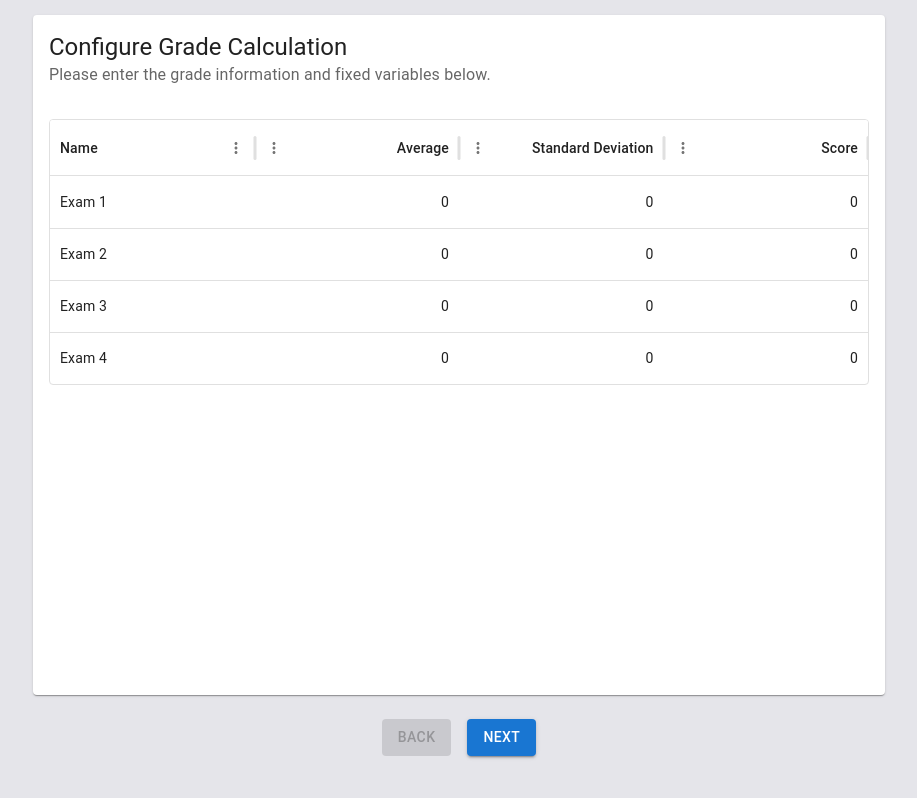
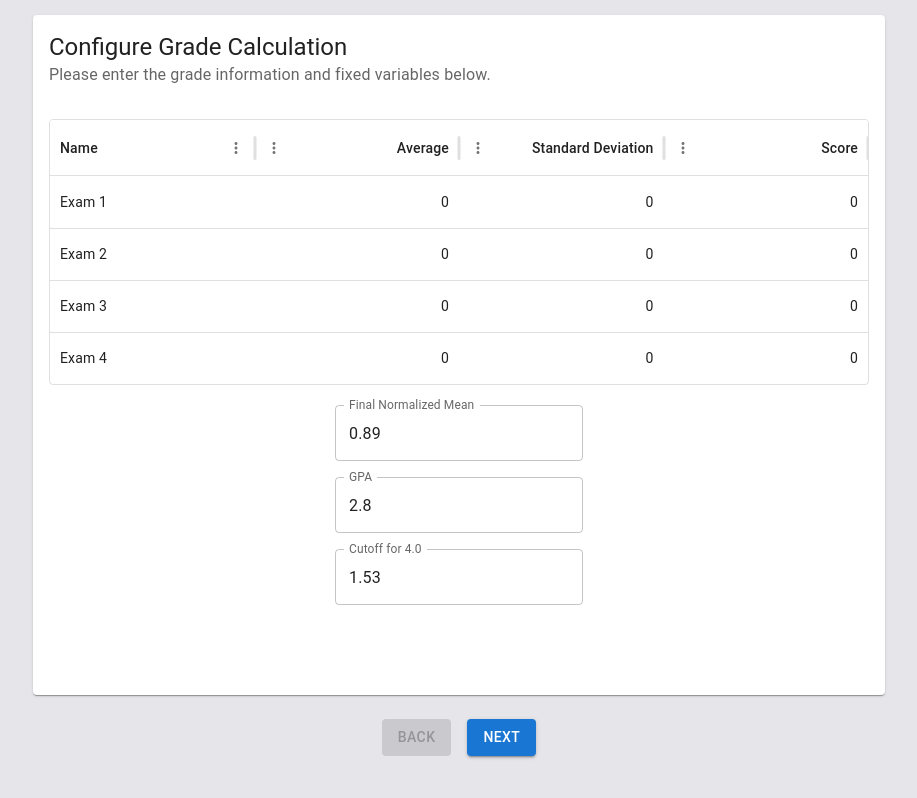
Before and after one commit to RileyCullen/bioc-grade-calculator, a React (Vite) app: page / in a window 1280 px wide. Shown: the whole page, without its empty margins (181-1098 px from the left). Built offline with nearby package versions, Linux system fonts and the light colour scheme.

Commit message:
fixed grade variable inputs

```diff
--- a/src/bioc-grade-calculator/index.tsx
+++ b/src/bioc-grade-calculator/index.tsx
@@ -36,7 +36,12 @@ function BiocGradeCalculator() {
                 standardDeviation: 0,
                 score: 0
             }
-        ]
+        ],
+        fixedGradeVariables: {
+            finalNormalizedMean: 0.89,
+            gpa: 2.8,
+            cutoff: 1.53
+        }
     });
 
     return (
--- /dev/null
+++ b/src/bioc-grade-calculator/slides/grade-configuration/fixed-grade-variables.tsx
@@ -0,0 +1,61 @@
+import { Grid2, TextField } from '@mui/material';
+import { FixedGradeVariables as IFixedGradeVariables } from '../../types';
+
+interface FixedGradeVariablesProps {
+    state: IFixedGradeVariables;
+    setState(newState: IFixedGradeVariables): void;
+}
+
+function FixedGradeVariables(props: FixedGradeVariablesProps){
+    const { state, setState } = props;
+    const { finalNormalizedMean, gpa, cutoff } = state;
+    return (
+        <Grid2
+            container
+            direction='column'
+            justifyContent='center'
+            alignItems='center'
+            sx={{ marginTop: '20px' }}
+            spacing={2}
+        >
+            <TextField
+                label='Final Normalized Mean'
+                type='number'
+                defaultValue={finalNormalizedMean}
+                onChange={(e) => {
+                    const value = Number(e.target.value);
+                    setState({
+                        ...state,
+                        finalNormalizedMean: value
+                    });
+                }}
+            />
+            <TextField
+                label='GPA'
+                type='number'
+                defaultValue={gpa}
+                onChange={(e) => {
+                    const value = Number(e.target.value);
+                    setState({
+                        ...state,
+                        gpa: value
+                    });
+                }}
+            />
+            <TextField
+                label='Cutoff for 4.0'
+                type='number'
+                defaultValue={cutoff}
+                onChange={(e) => {
+                    const value = Number(e.target.value);
+                    setState({
+                        ...state,
+                        cutoff: value
+                    });
+                }}
+            />
+        </Grid2>
+    );
+}
+
+export default FixedGradeVariables;
--- a/src/bioc-grade-calculator/slides/grade-configuration/grade-configuration.tsx
+++ b/src/bioc-grade-calculator/slides/grade-configuration/grade-configuration.tsx
@@ -1,6 +1,7 @@
 import { CardContent, CardHeader } from '@mui/material';
-import { GradeState } from '../../types';
+import { FixedGradeVariables as IFixedGradeVariables, GradeState } from '../../types';
 import GradeTable from './grade-table';
+import FixedGradeVariables from './fixed-grade-variables';
 
 interface GradeConfigurationProps {
     state: GradeState;
@@ -9,6 +10,7 @@ interface GradeConfigurationProps {
 
 function GradeConfiguration(props: GradeConfigurationProps) {
     const { state, setState } = props
+    const { gradeTableRows, fixedGradeVariables } = state;
     return (
         <>
             <CardHeader
@@ -17,10 +19,17 @@ function GradeConfiguration(props: GradeConfigurationProps) {
             />
             <CardContent>
                 <GradeTable
-                    rows={state.gradeTableRows}
+                    rows={gradeTableRows}
                     setTableRows={(rows) => setState({
                         ...state,
                         gradeTableRows: rows
+                    })}
+                />
+                <FixedGradeVariables
+                    state={fixedGradeVariables}
+                    setState={(newState: IFixedGradeVariables) => setState({
+                        ...state,
+                        fixedGradeVariables: newState
                     })}
                 />
             </CardContent>
```
Also changed, not shown: src/bioc-grade-calculator/types.ts (+7 -0 lines).
